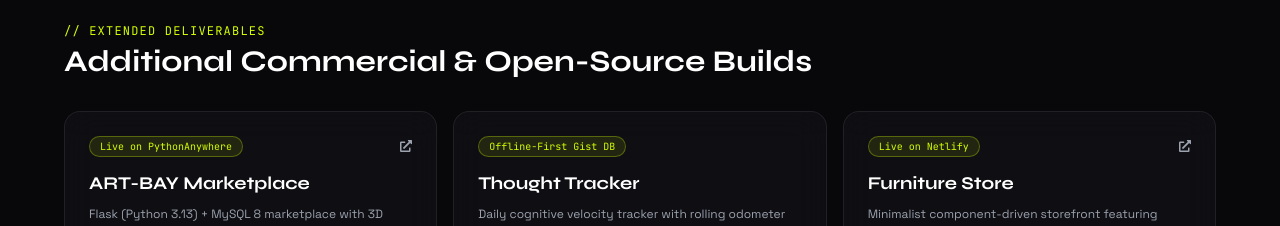
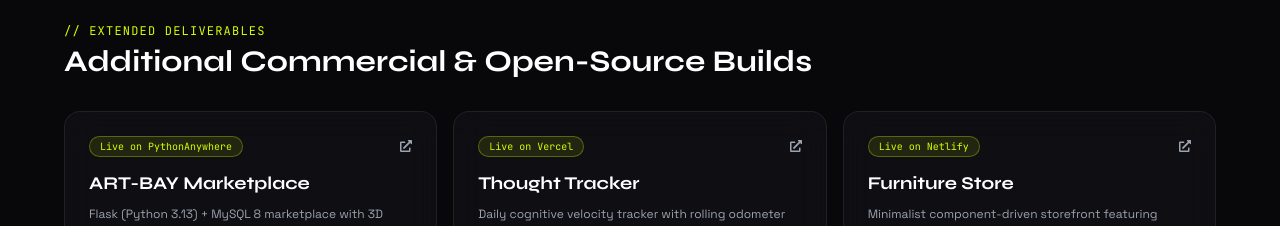
Before and after one commit to yadhu-tj/portfolio, a React (Vite) app: page / in a window 1280 px wide. Shown: the part 4780-5006 px from the top of the page. Built offline with nearby package versions, Linux system fonts and the light colour scheme.

Commit message:
fix(links): update verified GitHub repositories and live deployment URLs for all projects

```diff
--- a/src/components/Gallery.jsx
+++ b/src/components/Gallery.jsx
@@ -11,7 +11,7 @@ const projectsData = [
     description: "Replaces rigid dropdown filters with semantic understanding. Users describe ideal living arrangements in natural language (e.g., 'a quiet apartment near Infopark for night-shift work'), and a custom RAG pipeline retrieves and justifies matching properties using real broker notes.",
     tech: ["Python", "Flask", "PostgreSQL", "ChromaDB", "LangChain", "Gemini API", "React"],
     image: "https://images.unsplash.com/photo-1560518883-ce09059eeffa?q=80&w=2573&auto=format&fit=crop",
-    githubLink: "https://github.com/yadhu-tj",
+    githubLink: "https://github.com/yadhu-tj/nestQuest",
     liveLink: "#",
     metrics: [
       { label: "Vector Search", value: "ChromaDB" },
@@ -45,7 +45,7 @@ const projectsData = [
     description: "Players physically walk in place and lean their body to race through a procedurally generated neon 3D maze, answering quiz questions at blast doors using arm gestures. Auto-calibrates to individual player noise and streams live telemetry over WebSockets. Drew acquisition interest from an AI/robotics company at an exhibition.",
     tech: ["MediaPipe Pose", "OpenCV", "Three.js r160", "Python", "Socket.IO", "Gemini 2.5"],
     image: "https://images.unsplash.com/photo-1550745165-9bc0b252726f?q=80&w=2670&auto=format&fit=crop",
-    githubLink: "https://github.com/yadhu-tj",
+    githubLink: "https://github.com/yadhu-tj/Project-AI",
     liveLink: "#",
     metrics: [
       { label: "Frame Telemetry", value: "Real-Time" },
@@ -79,7 +79,7 @@ const projectsData = [
     description: "Modern e-commerce platform featuring an intelligent conversational AI shopping assistant with a 1M token context window, vector-based product discovery with Pinecone, sentence-transformer embeddings, persistent cart management, and real-time inventory synchronization.",
     tech: ["Flask", "Next.js", "Pinecone", "LangChain", "Gemini Flash 2.0", "Sentence Transformers"],
     image: "https://images.unsplash.com/photo-1558494949-ef010cbdcc31?q=80&w=2668&auto=format&fit=crop",
-    githubLink: "https://github.com/yadhu-tj",
+    githubLink: "https://github.com/yadhu-tj/eCommerce-Sample",
     liveLink: "#",
     metrics: [
       { label: "Vector Search", value: "Pinecone" },
@@ -113,7 +113,7 @@ const projectsData = [
     description: "Enterprise portal built for the UCC MCA Department automating event announcements, achievement walls, and AI-generated celebration messages via Google Gemini. Features role-based administration, CSV batch import/export, photo upload pipelines, and a full Pytest validation suite.",
     tech: ["FastAPI", "MongoDB", "Beanie ODM", "React 19", "TypeScript", "Pydantic", "Gemini API"],
     image: "https://images.unsplash.com/photo-1523240795612-9a054b0db644?q=80&w=2670&auto=format&fit=crop",
-    githubLink: "https://github.com/yadhu-tj/Automated-MCA.git",
+    githubLink: "https://github.com/yadhu-tj/Automated-MCA",
     liveLink: "#",
     metrics: [
       { label: "Backend", value: "FastAPI / Async" },
@@ -146,24 +146,24 @@ const additionalProjects = [
   {
     name: "ART-BAY Marketplace",
     desc: "Flask (Python 3.13) + MySQL 8 marketplace with 3D canvas stage, RBAC, Bcrypt, and email OTP.",
-    link: "https://Yadhu4u.pythonanywhere.com",
-    github: "https://github.com/yadhu-tj/ART-BAY.git",
+    link: "https://artbay.pythonanywhere.com/",
+    github: "https://github.com/yadhu-tj/ART-BAY",
     tech: "Flask, MySQL, Pytest, Jinja2",
     badge: "Live on PythonAnywhere"
   },
   {
     name: "Thought Tracker",
     desc: "Daily cognitive velocity tracker with rolling odometer digits, particle physics, and GitHub Gist cloud sync.",
-    link: "#",
-    github: "https://github.com/yadhu-tj",
+    link: "https://thought-private.vercel.app/",
+    github: "https://github.com/yadhu-tj/Thought---Private",
     tech: "React 19, TypeScript, Tailwind v4, Framer Motion",
-    badge: "Offline-First Gist DB"
+    badge: "Live on Vercel"
   },
   {
     name: "Furniture Store",
     desc: "Minimalist component-driven storefront featuring responsive hero showcases and catalogue navigation.",
     link: "https://shopfurnitures.netlify.app/",
-    github: "https://github.com/yadhu-tj",
+    github: "https://github.com/yadhu-tj/Furniture-Shop",
     tech: "React, Vite, CSS Modules",
     badge: "Live on Netlify"
   }
```
